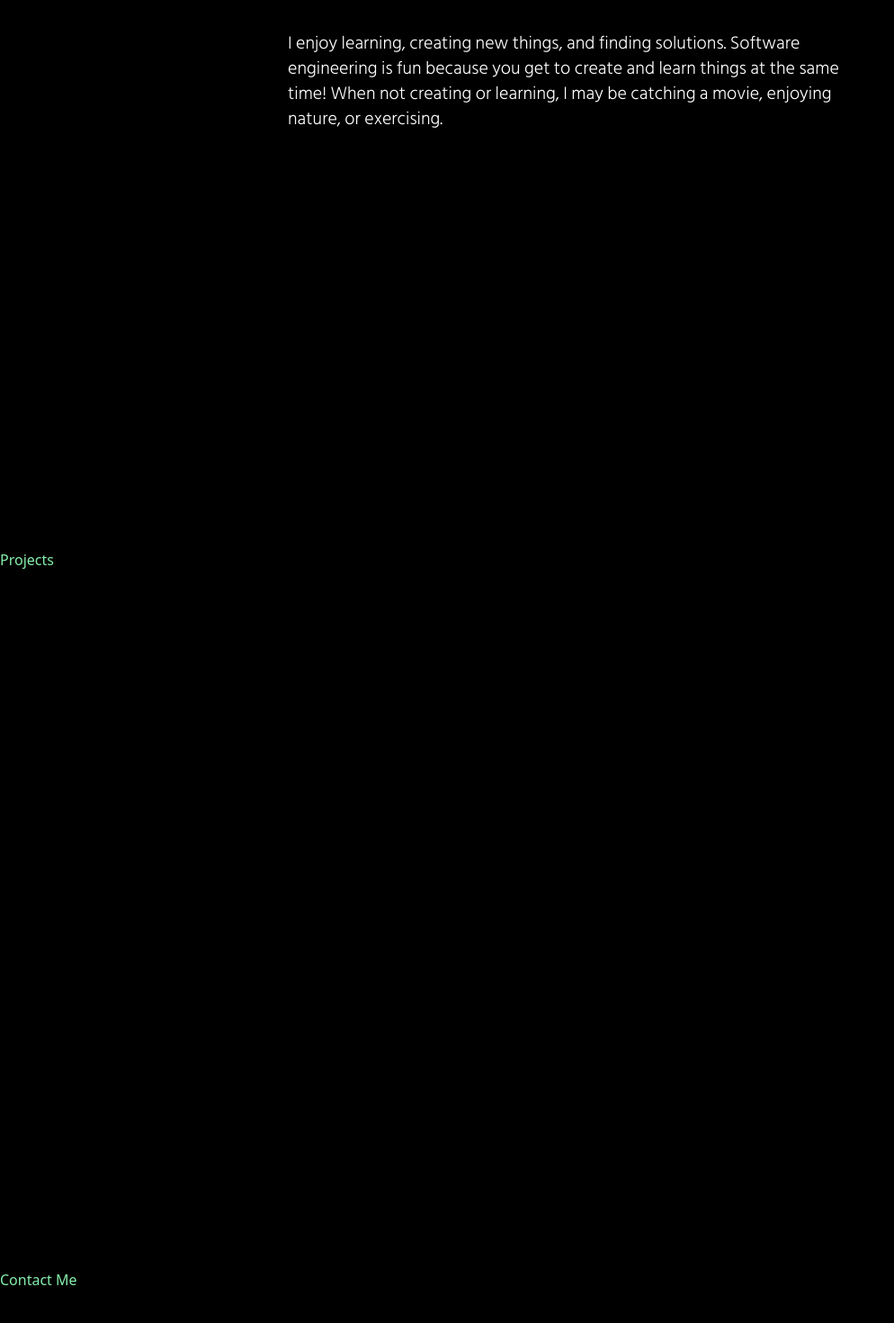
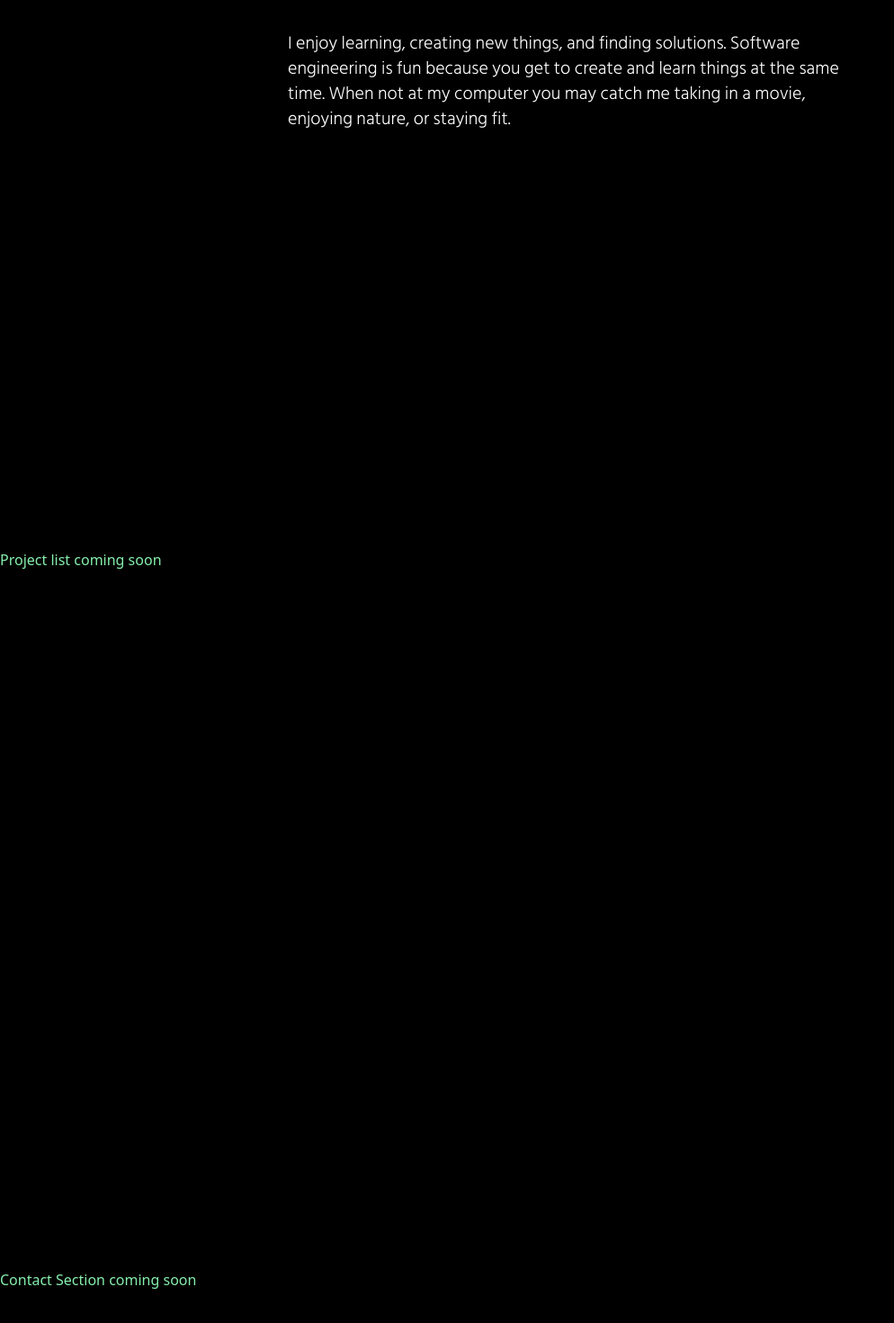
Before and after one commit to MwaniN/profile-page, a React (Vite) app: page / in a window 1280 px wide. Shown: the part 990-2460 px from the top of the page at 90% size, without its empty margins (0-994 px from the left). Built offline with nearby package versions, Linux system fonts and the light colour scheme.

Commit message:
Slight content changes

```diff
--- a/src/routes/SubPageFolder/About.tsx
+++ b/src/routes/SubPageFolder/About.tsx
@@ -19,8 +19,8 @@ const About = () => {
 <div className='text-4xl md:text-5xl lg:text-6xl text-white m-auto w-min font-hindSilliguri font-thin mt-16 mb-10'>About</div>
 {/* <Person  /> */}
 <div className='text-base lg:text-xl tracking-normal w-4/5 md:3/4 lg:w-1/2 text-left text-wrap text-white font-hindSilliguri font-thin leading-relaxed m-auto py-2'>
-  I enjoy learning, creating new things, and finding solutions. Software engineering is fun because you get to create and learn things at the same time! When not creating or learning,
-  I may be catching a movie, enjoying nature, or exercising.
+  I enjoy learning, creating new things, and finding solutions. Software engineering is fun because you get to create and learn things at the same time. When not at my computer you may
+  catch me taking in a movie, enjoying nature, or staying fit.
 </div>
 </div>)
 }
--- a/src/routes/SubPageFolder/Contact.tsx
+++ b/src/routes/SubPageFolder/Contact.tsx
@@ -3,7 +3,7 @@
 const Contact = () => {
   return (
     <div id="contact" className="min-h-screen min-w-screen">
-      <div className="text-green-300 m-auto">Contact Me</div>
+      <div className="text-green-300 m-auto">Contact Section coming soon</div>
     </div>
   )
 }
--- a/src/routes/SubPageFolder/Projects.tsx
+++ b/src/routes/SubPageFolder/Projects.tsx
@@ -3,7 +3,7 @@
 const Projects = () => {
   return (
     <div id="projects" className="min-h-screen min-w-screen">
-      <div className="text-green-300 m-auto">Projects</div>
+      <div className="text-green-300 m-auto">Project list coming soon</div>
     </div>
   )
 }
```
